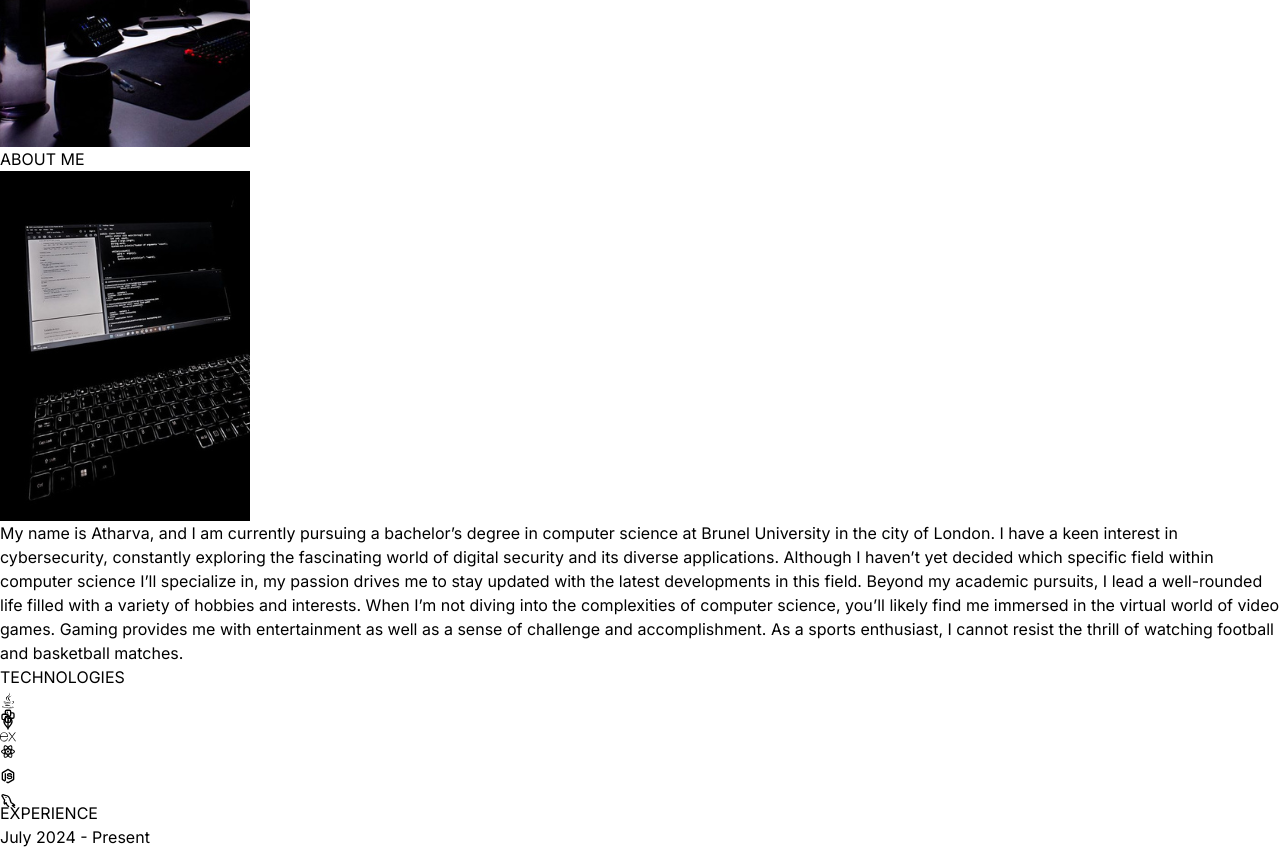
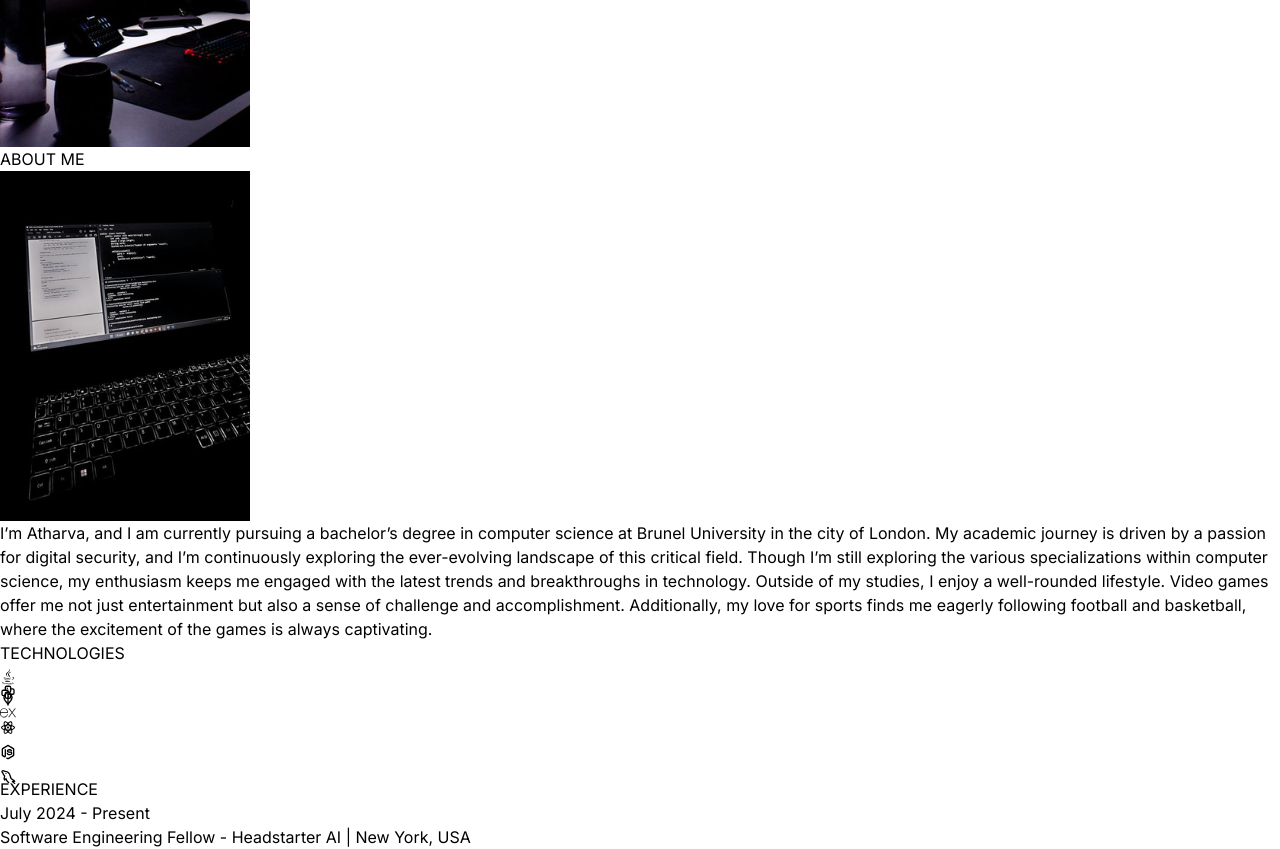
Before and after one commit to athxrva07/portfolio, a React (Vite) app: page / in a window 1280 px wide. Shown: the part 331-1180 px from the top of the page. Built offline with nearby package versions, Linux system fonts and the light colour scheme.

Commit message:
Update index.js

```diff
--- a/src/constants/index.js
+++ b/src/constants/index.js
@@ -4,7 +4,7 @@ import project3 from "../assets/projects/project-3.png";
 
 export const HERO_CONTENT = `I am a first year Computer Science student based in London, United Kingdom.  I have a strong foundation in programming and a passion for technology, constantly exploring the fascinating world of digital security and its diverse applications.`;
 
-export const ABOUT_TEXT = "My name is Atharva, and I am currently pursuing a bachelor\’s degree in computer science at Brunel University in the city of London. I have a keen interest in cybersecurity, constantly exploring the fascinating world of digital security and its diverse applications. Although I haven\’t yet decided which specific field within computer science I\’ll specialize in, my passion drives me to stay updated with the latest developments in this field. Beyond my academic pursuits, I lead a well-rounded life filled with a variety of hobbies and interests. When I\’m not diving into the complexities of computer science, you’ll likely find me immersed in the virtual world of video games. Gaming provides me with entertainment as well as a sense of challenge and accomplishment. As a sports enthusiast, I cannot resist the thrill of watching football and basketball matches.";
+export const ABOUT_TEXT = "I’m Atharva, and I am currently pursuing a bachelor’s degree in computer science at Brunel University in the city of London. My academic journey is driven by a passion for digital security, and I’m continuously exploring the ever-evolving landscape of this critical field. Though I’m still exploring the various specializations within computer science, my enthusiasm keeps me engaged with the latest trends and breakthroughs in technology. Outside of my studies, I enjoy a well-rounded lifestyle. Video games offer me not just entertainment but also a sense of challenge and accomplishment. Additionally, my love for sports finds me eagerly following football and basketball, where the excitement of the games is always captivating.";
 
 export const EXPERIENCES = [
   {
```
